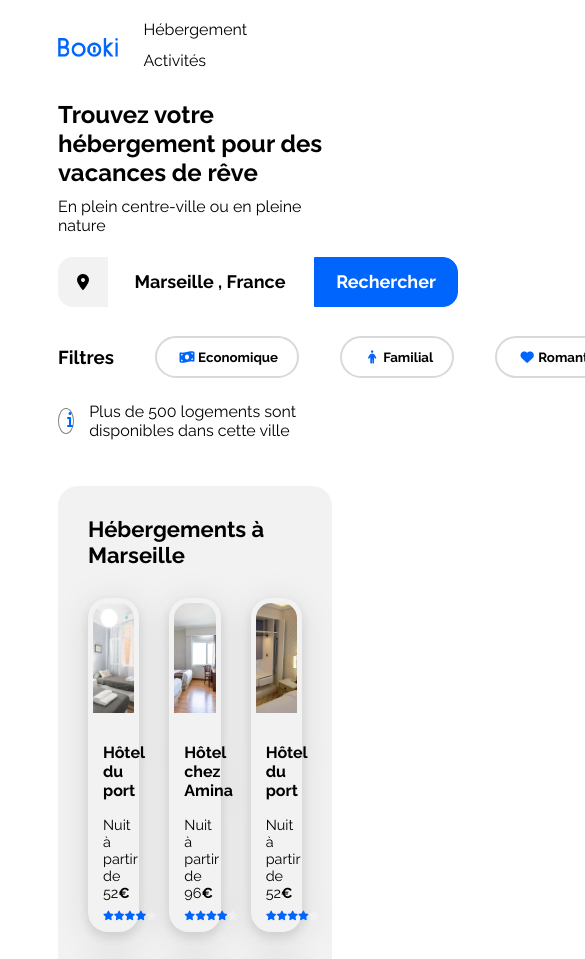
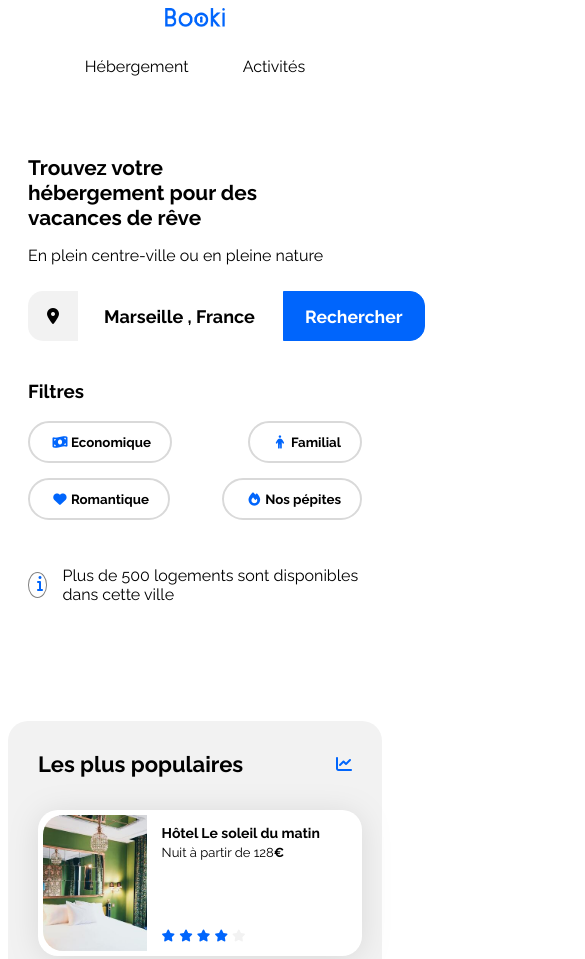
Before and after one commit to YoanGvs/P3-Openclassroom-int-web, a plain HTML site: page booki-starter-code/index.html in a window 390 px wide. Shown: the top 959 px of the page, 585 px wide, since content can reach past the window. Drawn offline with Linux system fonts and the light colour scheme.

Commit message:
IW-17 mise en place du resposive

```diff
--- a/booki-starter-code/css/style.css
+++ b/booki-starter-code/css/style.css
@@ -1,12 +1,16 @@
 /****** General ***********/
 * {
     font-family: 'Raleway', sans-serif;
+    /* border: #f50000 1px inset; */
 }
 
 :root {
+    /* Colors */
     --main-color: #0065FC;
     --main-bg-color: #F2F2F2;
     --filter-bg-color: #DEEBFF;
+
+    /* Text configuration  */
 }
 
 .fa-solid {
@@ -76,14 +80,12 @@ body {
 header {
     display: flex;
     justify-content: space-between;
-    max-width: 1440px;
     margin-bottom: 30px;
 }
 
 .header__logo {
-    padding-top: 30px;
-    width: 61px;
-    height: 19px;
+    width: 3.8rem;
+    height: 1.2rem;
 }
 
 .header__nav-item {
@@ -92,7 +94,7 @@ header {
     font-size: 16px;
     text-decoration: none;
     color: #000;
-    padding-top: 10px;
+    padding-top: 30px;
     border-top: 2px solid transparent;
     display: inline-block;
     transition: border-color 0.3s ease; /* Ajout d'une petite animation pour le changement de couleur */
@@ -107,26 +109,24 @@ header {
 
 /******* Info Group *****/
 
+.infogroup__headline-title{
+    margin-bottom: 0px;
+}
 .infogroup__search {
     display: flex;
     justify-content: space-between;
     align-items: center; /* Centre les éléments sur la ligne de base transversale */
-    width: 400px;
+    max-width: 400px;
     height: 50px; /* Définit la hauteur de la barre de recherche */
     border-radius: 10px;
     padding-top: 20px;
     box-sizing: border-box;
 }
-.infogroup__headline--subtitle{
-    margin-top: -10px;
-}
 
-.infogroup__headline--subtitle{
-    height: 50px;
-}
+
 
 .infogroup__search--icon {
-    width: 50px;
+    min-width: 50px;
     height: 50px;
     background-color: #F2F2F2;
     display: flex; /* Utiliser Flexbox pour centrer l'icône */
@@ -160,11 +160,11 @@ header {
     color: transparent; /* Rend le placeholder transparent lors de la mise au point */
 }
 
-.infogroup__search--button button{
+.infogroup__search-button button{
     background: none; /* Pas de couleur d'arrière-plan */
     border: none; /* Pas de bordure */
     height: 50px;
-    font-size: 18px;
+    font-size: 1.1rem;
     font-weight: bold;
     color: inherit; /* Utilise la couleur de l'élément parent */
     padding: 0 21px 0 21px; /* Pas de rembourrage */
@@ -178,19 +178,22 @@ header {
 
 /****** Filter **********/
 
-.infogroup__filter-button{
-    display: flex;
-    justify-content: space-around;
-}
+
 
 .infogroup__filter {
-    width: 760px;
     display: flex;
-    justify-content: space-between;
+    justify-content:flex-start;
     margin-top: 30px;
     align-items: center;
 }
 
+.infogroup__filter-button{
+    display:flex;
+    gap: 15px;
+    padding-left: 15px;
+    flex-wrap: wrap;
+
+}
 .infogroup__filter button{
     display: flex;
     justify-content: center;
@@ -203,10 +206,11 @@ header {
     font-weight: bold;
 }
 
+
 .infogroup__filter .fa-solid{
-    width: 22px;
-    height: 22px;
-    margin-top: 11px;
+    width: 1.37rem;
+    height: 1.37rem;
+    margin-top: 0.68rem;
 }
 
 .infogroup__filter button:hover{
@@ -234,16 +238,20 @@ header {
 .infogroup__infobar-text{
     padding-left: 15px;
     color: #000;
-    font-size: 16px;
+    font-size: 1rem;
     font-style: normal;
     font-weight: 400;
     line-height: normal;
 }
 
 .infogroup__infobar{
-    padding-bottom: 30px;
+    padding: 1.9rem 0 1.9rem 0;
 }
 
+.infogroup__filter-button{
+    display: flex;
+    justify-content: space-between;
+}
 /****** Hebergements And Populaires ***********/
 .hebergements-and-populaires {
     display: flex;
@@ -394,7 +402,7 @@ header {
 
 .activity__card .card img {
     width: 100%;
-    height: 380px;
+    height: 124px;
     object-fit: cover;
     border-radius: 20px 20px 0px 0px;
 }
@@ -479,13 +487,126 @@ footer {
         font-size: 13px;
     }
 
-    .activity__card {
 
+    .infogroup__filter {
+        flex-direction: column;
+        align-items: flex-start;
     }
 
+
+    .infogroup__headline-title{
+        max-width: 80%;
+        font-size: 1.3rem;
+    }
+
+
+    .activity__card .card img {
+        width: 100%;
+        height: 200px;
+        object-fit: cover;
+        border-radius: 20px 20px 0px 0px;
+    }
+
+    .infogroup__filter-button{
+        padding: 0px;
+    }
 }
 
 /* Small devices (phones, less than 768px) */
 @media (max-width: 767.98px) {
-    /* ... */
+
+
+    .main-container{
+        padding: 0px;
+    }
+
+
+    /************Header****************/
+    header{
+        flex-direction: column;
+        text-align: center;
+        justify-content: center;
+    }
+
+    .header__nav-item {
+        display: inline-block;
+        margin: 0px 25px;
+        font-size: 16px;
+        text-decoration: none;
+        color: #000;
+        padding-top: 30px;
+        border-bottom: 2px solid transparent;
+        display: inline-block;
+        transition: border-color 0.3s ease; /* Ajout d'une petite animation pour le changement de couleur */
+    }
+
+    .header__nav-item:hover,
+    .header__nav-item:focus,
+    .header__nav-item:active {
+        border-top-color: var(--main-color); /* change la couleur de la bordure lors du survol, de la sélection ou du clic */
+        color: var(--main-color); /* change la couleur du texte lors du survol, de la sélection ou du clic */
+    }
+
+    header {
+        display: flex;
+        justify-content: center; /* Centre horizontalement les éléments */
+        align-items: center;     /* Centre verticalement les éléments */
+        width: 100%;
+    }
+
+
+    .header__nav-item {
+        border-top: none; /* Supprime la bordure supérieure */
+        padding-bottom: 10px;
+        justify-content: space-around;
+    }
+    .header__nav-item:hover,
+    .header__nav-item:focus,
+    .header__nav-item:active {
+        border-bottom: 2px solid var(--main-color); /* Ajoute une bordure inférieure */
+    }
+/***************Info group***********************************/
+
+
+    .infogroup{
+        padding: 20px;
+    }
+
+
+
+/****************Hebergement*********************************/
+    .hebergements{
+        background-color: grey;
+        order: 3;
+        padding: 20px;
+        /* width: 100%; */
+
+    }
+    .hebergements-card{
+        flex-direction: column;
+    }
+
+    .hebergements-card .card{
+        width: 335px;
+        height: 192px;
+    }
+
+/***************Populaire ************************/
+    .populaires{
+
+    }
+    .populaires-cards {
+        flex-direction: column;
+    }
+
+    .populaires-cards .card{
+        width: 100%;
+    }
+
+/****************Activity************************/
+    .activity__card{
+        display: flex;
+        flex-direction: column;
+    }
+
 }
--- a/booki-starter-code/index.html
+++ b/booki-starter-code/index.html
@@ -24,10 +24,11 @@
             </nav>
         </header>
         <main>
-            <section class="infoGroup">
+<!---------------------------------------------------------------------------------->
+            <section class="infogroup">
 
                 <div class="infogroup__headline">
-                    <h1 class="infogroup__headline--title">
+                    <h1 class="infogroup__headline-title">
                         Trouvez votre hébergement pour des vacances de rêve
                     </h1>
                     <div class="infogroup__headline--subtitle">
@@ -42,27 +43,38 @@
                     <div class="infogroup__search--input">
                         <input type="search" placeholder="Marseille , France">
                     </div>
-                    <div class="infogroup__search--button">
+                    <div class="infogroup__search-button">
                         <button>Rechercher</button>
                     </div>
                 </div>
 
                 <div class="infogroup__filter">
-                    <h3 class="infogroup__filter-tittle">Filtres</h3>
 
-                    <button class="infogroup__filter-button">
+                    <!-- infogroup__filter-tittle -->
+
+                    <div class="infogroup__filter-tittle">
+                        <h3>Filtres</h3>
+                    </div>
+
+
+
+
+                    <!-- infogroup__filter-button -->
+
+                    <div class="infogroup__filter-button">
+                        <button>
                             <i class="fa-solid fa-money-bill-wave"></i>Economique
-                    </button>
-                    <button>
+                        </button >
+                        <button >
                             <i class="fa-solid fa-person"></i>Familial
                         </button>
-                    <button>
+                        <button >
                             <i class="fa-solid fa-heart"></i>Romantique
                         </button>
                         <button>
                             <i class="fa-solid fa-fire"></i>Nos pépites
                         </button>
-
+                    </div>
                 </div>
 
                 <div class="infogroup__infobar">
@@ -74,7 +86,7 @@
                     </div>
                 </div>
             </section>
-
+<!---------------------------------------------------------------------------------->
             <section class="hebergements-and-populaires">
                 <section class="hebergements">
                     <div class="hebergements-title">
@@ -183,7 +195,10 @@
                                 </div>
                             </div>
                         </article>
+                    <div class="hebergement__card-subtitle">
                         <a href="" ><h3>Afficher plus</h3></a>
+                    </div>
+
                     </div>
                 </section>
                 <section class="populaires">
@@ -246,7 +261,7 @@
                     </div>
                 </section>
             </section>
-
+<!---------------------------------------------------------------------------------->
             <section class="activity">
                 <div class="activity__tittle">
                   <h3>Activités à Marseille</h3>
@@ -281,6 +296,7 @@
                   </a>
                 </div>
             </section>
+<!---------------------------------------------------------------------------------->
         </main>
         <footer>
             <div class="footer__about">
```
Lines whose indentation alone changed are shown as unchanged.
